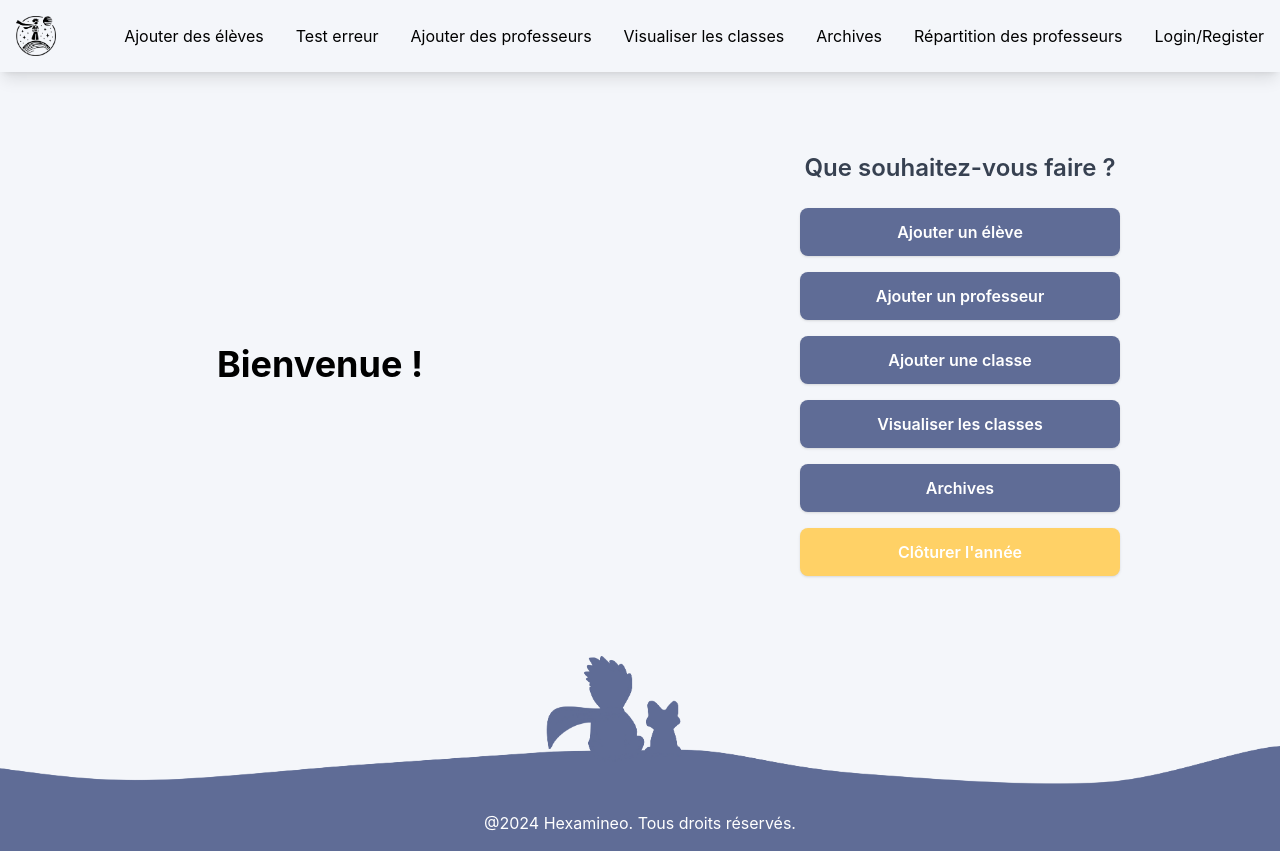
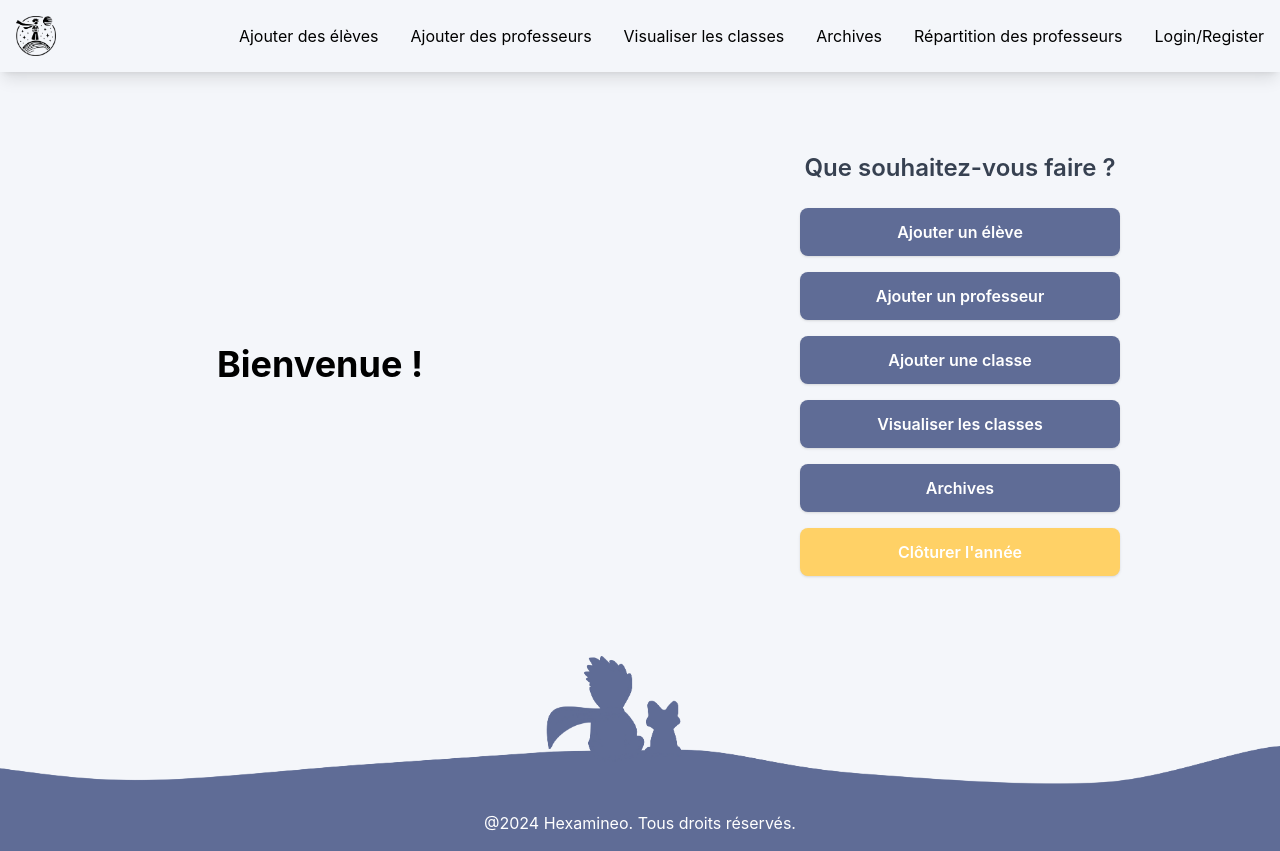
Before and after one commit to leashmt/hexamineo-front, a React (Create React App) app: page / in a window 1280 px wide. Built offline with nearby package versions, Linux system fonts and the light colour scheme.

Commit message:
refactor(Error): remove error route and update error page component

```diff
--- a/src/App.js
+++ b/src/App.js
@@ -9,7 +9,6 @@ import CloseYearConfirmation from './pages/CloseYearConfirmation';
 import Classes from './pages/Classes';
 import ProfessorDistribution from './pages/ProfessorDistribution';
 import Archives from './pages/Archives';
-import Error from './pages/Error';
 
 const router = createBrowserRouter([
 	{
@@ -19,10 +18,6 @@ const router = createBrowserRouter([
 			{
 				index: true,
 				element: <Home />,
-			},
-			{
-				path: '/error',
-				element: <Error />,
 			},
 			{
 				path: '/classes',
--- a/src/pages/Error.jsx
+++ b/src/pages/Error.jsx
@@ -1,8 +1,7 @@
 import React from 'react';
 import { Link } from 'react-router-dom';
 
-const ErrorPage = () => {
-  const statusCode = 500;
+const ErrorPage = (statusCode) => {
   return (
     <div className="flex flex-col items-center justify-center bg-gray-100">
       <h1 className="text-6xl font-bold text-yellow-highlight mb-4">Erreur {statusCode}</h1>
--- a/src/pages/Home.jsx
+++ b/src/pages/Home.jsx
@@ -11,7 +11,7 @@ const Home = () => {
 
           <div className="w-1/2 flex flex-col items-center justify-center p-8">
             <h2 className="text-2xl font-semibold text-gray-700 mb-6">Que souhaitez-vous faire ?</h2>
-            <div className="space-y-4 w-full max-w-xs">
+          <div className="space-y-4 w-full max-w-xs">
             <Button label="Ajouter un élève" onClick={() => navigate("/addStudent")} />
             <Button label="Ajouter un professeur" onClick={() => navigate("/addTeacher")} />
             <Button label="Ajouter une classe" onClick={() => navigate("/addClasses")} />
--- a/src/pages/NavBar.jsx
+++ b/src/pages/NavBar.jsx
@@ -26,7 +26,6 @@ const NavBar = () => {
                     {/* Menu pour desktop */}
                     <div className="hidden lg:flex space-x-4 lg:space-x-8">
                         <Link to="/addStudent" className="hover:text-purple-custom">Ajouter des élèves</Link>
-                        <Link to="/error" className="hover:text-purple-custom">Test erreur</Link>
                         <Link to="/addTeacher" className="hover:text-purple-custom">Ajouter des professeurs</Link>
                         <Link to="/classes" className="hover:text-purple-custom">Visualiser les classes</Link>
                         <Link to="/archives" className="hover:text-purple-custom">Archives</Link>
```
